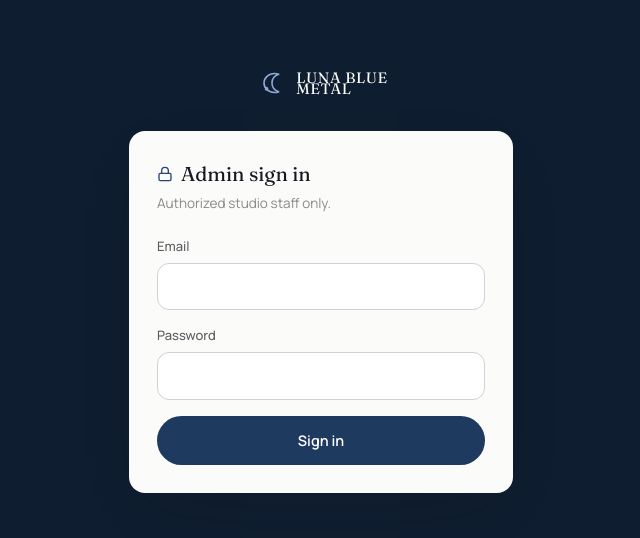
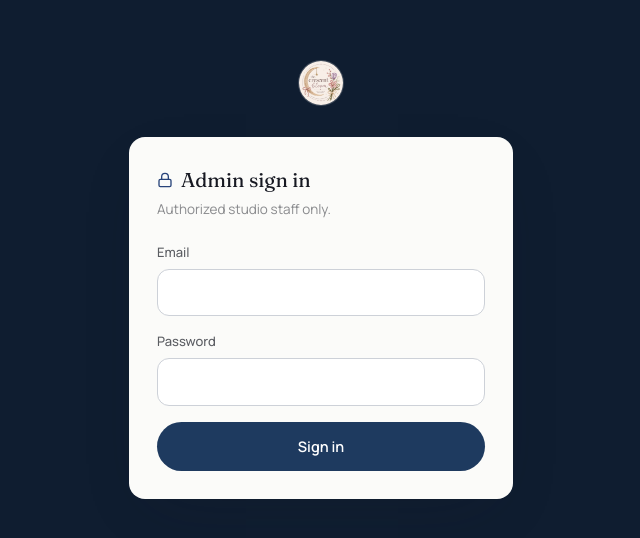
Before and after one commit to hamishali2011-coder/luna-blue-metal, a React (Vite) app: page /admin/login in a window 1280 px wide. Shown: the part 120-658 px from the top of the page, without its empty margins (319-959 px from the left). Built offline with nearby package versions, Linux system fonts and the light colour scheme.

Commit message:
Update Logo.jsx

```diff
--- a/src/components/Logo.jsx
+++ b/src/components/Logo.jsx
@@ -1,44 +1,19 @@
 import { Link } from 'react-router-dom'
 
 /**
- * The "Luna Crescent" mark — a crescent moon shaped like a single bent
- * length of wire, with a small coiled twist at its lower tip (echoing how
- * a pipe-cleaner is finished off by hand). This is the brand's icon,
- * paired with the LUNA BLUE METAL wordmark.
+ * The Crescent Bloom logo — a hand-illustrated badge (crescent moon, star
+ * charm, and a pipe-cleaner floral bouquet) that already contains the full
+ * wordmark and tagline, so it's used on its own without extra text.
  */
-export default function Logo({ dark = false, className = '' }) {
-  const stroke = dark ? '#8FA8D6' : '#1E3A5F'
-
+export default function Logo({ dark = false, className = '', size = 'md' }) {
+  const dimensions = size === 'lg' ? 'h-16 w-16' : 'h-11 w-11'
   return (
-    <Link to="/" className={`inline-flex items-center gap-2.5 group ${className}`} aria-label="LUNA BLUE METAL home">
-      <svg
-        width="32"
-        height="32"
-        viewBox="0 0 32 32"
-        fill="none"
-        aria-hidden="true"
-        className="transition-transform duration-500 group-hover:-rotate-6"
-      >
-        {/* Luna Crescent mark */}
-        <path
-          d="M20.5 6.5c-6 0-10.5 4.4-10.5 9.5s4.5 9.5 10.5 9.5c1.5 0 2.9-.3 4.2-.8-3.9-1.3-6.7-4.8-6.7-8.7s2.8-7.4 6.7-8.7c-1.3-.5-2.7-.8-4.2-.8z"
-          stroke={stroke}
-          strokeWidth="1.6"
-          strokeLinejoin="round"
-          strokeLinecap="round"
-        />
-        {/* coiled wire twist at the lower tip */}
-        <path
-          d="M11.5 22.5c.9.9 2.2.6 2.2-.6s-1.3-1.9-1.9-1.1"
-          stroke={stroke}
-          strokeWidth="1.3"
-          strokeLinecap="round"
-        />
-      </svg>
-      <span className={`font-display leading-none ${dark ? 'text-paper' : 'text-ink'}`}>
-        <span className="block text-[15px] tracking-[0.04em]">LUNA BLUE</span>
-        <span className="block text-[15px] tracking-[0.04em] -mt-1">METAL</span>
-      </span>
+    <Link to="/" className={`inline-flex items-center gap-2.5 group ${className}`} aria-label="The Crescent Bloom home">
+      <img
+        src="/WhatsApp%20Image%202026-09-11%20at%203.14.59%20PM.jpeg"
+        alt="The Crescent Bloom"
+        className={`${dimensions} rounded-full object-cover shrink-0 transition-transform duration-500 group-hover:-rotate-6 ${dark ? 'ring-1 ring-white/20' : ''}`}
+      />
     </Link>
   )
 }
```
